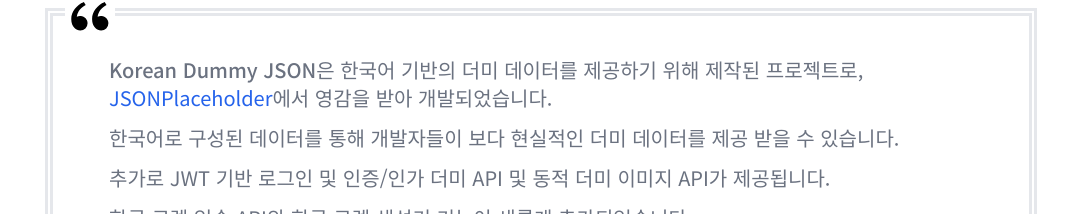
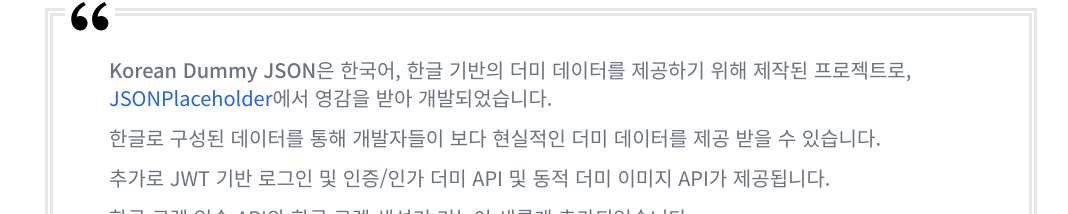
Before and after one commit to NamJongtae/koreanDummyJSON, a Next.js app: page / in a window 1280 px wide. Shown: the part 252-466 px from the top of the page, without its empty margins (99-1167 px from the left). Built offline with nearby package versions, Linux system fonts and the light colour scheme; no server answers.

Commit message:
Fix: HomeIntroDescription 컴포넌트 설명 내용 및 태그 수정

```diff
--- a/src/components/home/home-intro/home-intro-description.tsx
+++ b/src/components/home/home-intro/home-intro-description.tsx
@@ -4,7 +4,7 @@
   return (
     <>
       <p className="text-base sm:text-lg md:text-xl mb-3 text-gray-500">
-        <span className="font-medium">Korean Dummy JSON</span>은 한국어 기반의
+        <span className="font-medium">Korean Dummy JSON</span>은 한국어, 한글 기반의
         더미 데이터를 제공하기 위해 제작된 프로젝트로,{" "}
         <Link
           className="text-blue-600 betterhover:hover:underline underline-offset-2"
@@ -15,7 +15,7 @@
         에서 영감을 받아 개발되었습니다.
       </p>
       <p className="text-base  sm:text-lg md:text-xl mb-3 text-gray-500">
-        한국어로 구성된 데이터를 통해 개발자들이 보다 현실적인 더미 데이터를
+        한글로 구성된 데이터를 통해 개발자들이 보다 현실적인 더미 데이터를
         제공 받을 수 있습니다.
       </p>
       <p className="text-base sm:text-lg md:text-xl mb-3 text-gray-500">
@@ -42,7 +42,7 @@
         있습니다.
       </p>
       <p id="tags" className="sr-only">
-        #korean json, #dummy json, #한국어 더미 데이터, #한글 로렘 생성기, #한글
+        #korean json, #dummy json, #한글 더미 데이터, #한국어 더미 데이터, #한글 로렘 생성기, #한글
         로렘 입숨, #로렘 생성기
       </p>
     </>
```
